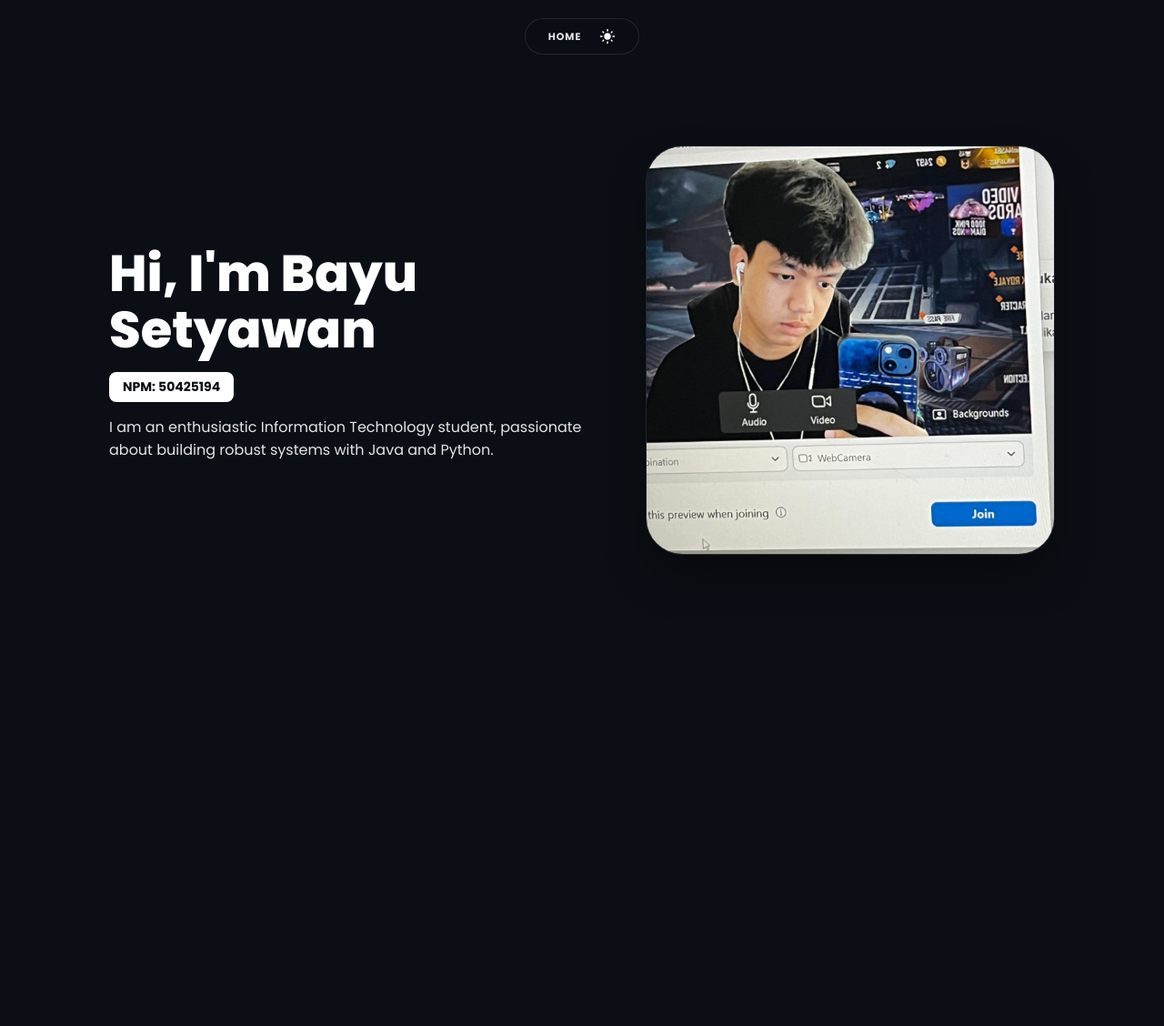
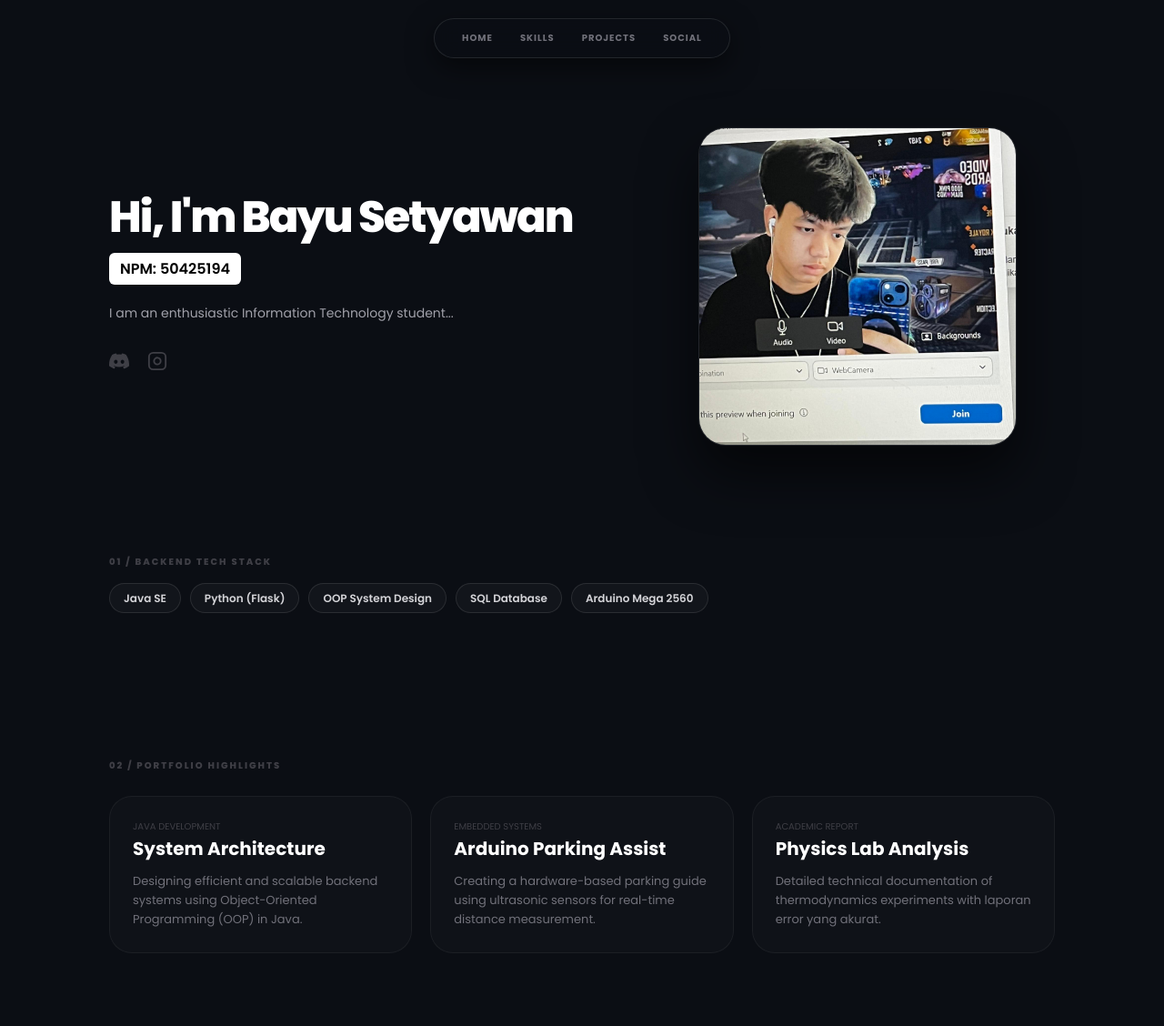
Before and after one commit to ApocalypzeRawr/beynonchalant, a Flask app: page / in a window 1280 px wide. Shown: the whole page at 91% size. Before the commit the page ends 610 px from the top, so only its background shows below. Run offline with Flask 3, Linux system fonts and the light colour scheme.

Commit message:
menambah section baru

```diff
--- a/api/app.py
+++ b/api/app.py
@@ -1,6 +1,7 @@
 from flask import Flask, render_template
 import os
 
+# Update bagian ini
 app = Flask(__name__,
             template_folder='../templates',
             static_folder='../static')
@@ -10,6 +11,6 @@ def home():
     data_diri = {
         "nama_lengkap": "Bayu Setyawan",
         "npm": "50425194",
-        "deskripsi": "I am an enthusiastic Information Technology student, passionate about building robust systems with Java and Python."
+        "deskripsi": "I am an enthusiastic Information Technology student..."
     }
     return render_template('index.html', data=data_diri)
--- a/templates/index.html
+++ b/templates/index.html
@@ -3,176 +3,207 @@
 <head>
     <meta charset="UTF-8">
     <meta name="viewport" content="width=device-width, initial-scale=1.0">
-    <title>Portfolio - {{ data.nama_lengkap }}</title>
+    <title>{{ data.nama_lengkap }} - Portfolio</title>
     <link href="https://fonts.googleapis.com/css2?family=Poppins:wght@300;400;500;600;700;800&display=swap" rel="stylesheet">
     <style>
-        :root {
-            --bg-color: #0B0E14;
-            --text-color: #E4E4E7;
-            --nav-bg: rgba(11, 14, 20, 0.8);
-            --accent-color: #ffffff;
-            --icon-fill: #ffffff;
+        /* CSS RESET */
+        * { margin: 0; padding: 0; box-sizing: border-box; }
+
+        html {
+            scroll-behavior: auto !important;
         }
-
-        [data-theme="light"] {
-            --bg-color: #F4F4F5;
-            --text-color: #18181B;
-            --nav-bg: rgba(255, 255, 255, 0.8);
-            --accent-color: #000000;
-            --icon-fill: #18181B;
-        }
-
-        * { margin: 0; padding: 0; box-sizing: border-box; }
 
         body {
             font-family: 'Poppins', sans-serif;
-            background-color: var(--bg-color);
-            color: var(--text-color);
-            transition: background-color 0.3s, color 0.3s;
+            background-color: #0B0E14;
+            color: #E4E4E7;
+            line-height: 1.6;
             overflow-x: hidden;
         }
 
-        /* Navbar / Toolbar */
-        .navbar {
-            display: flex;
-            justify-content: center;
-            padding: 20px 0;
-            position: fixed;
-            width: 100%;
-            top: 0;
-            z-index: 9999; /* Pastikan selalu di depan */
+        /* ANIMASI REVEAL */
+        @keyframes revealUp {
+            from { opacity: 0; transform: translateY(30px); filter: blur(10px); }
+            to { opacity: 1; transform: translateY(0); filter: blur(0); }
         }
 
+        /* NAVBAR MOBILE RESPONSIVE */
+        .navbar { display: flex; justify-content: center; padding: 20px 0; position: fixed; width: 100%; top: 0; z-index: 1000; }
         .nav-container {
-            background: var(--nav-bg);
+            background: rgba(11, 14, 20, 0.8);
             backdrop-filter: blur(15px);
-            padding: 10px 25px;
-            border-radius: 50px;
-            display: flex;
-            gap: 20px;
-            border: 1px solid rgba(255, 255, 255, 0.1);
+            padding: 8px 20px; border-radius: 50px;
+            box-shadow: 0 10px 30px rgba(0,0,0,0.5);
+            display: flex; gap: 10px; border: 1px solid rgba(255, 255, 255, 0.1);
+        }
+        .nav-item {
+            text-decoration: none;
+            color: #71717a;
+            font-size: 10px;
+            font-weight: 700;
+            text-transform: uppercase;
+            letter-spacing: 1px;
+            transition: 0.3s;
+            cursor: pointer;
+            padding: 5px 10px;
+        }
+        .nav-item:hover { color: #ffffff; }
+
+        /* HERO SECTION */
+        .hero-container {
+            max-width: 1100px;
+            margin: 140px auto 40px;
+            padding: 0 30px;
+            display: grid;
+            grid-template-columns: 1.3fr 1fr;
+            gap: 40px;
             align-items: center;
         }
 
-        .nav-item {
-            text-decoration: none;
-            color: var(--text-color);
-            font-size: 11px;
-            font-weight: 700;
-            text-transform: uppercase;
-            letter-spacing: 1px;
+        .main-title, .sub-title, .description-text, .hero-image img, .social-follow {
+            opacity: 0;
+            animation: revealUp 1.2s cubic-bezier(0.16, 1, 0.3, 1) forwards;
         }
 
-        /* Toggle Button Minimalis */
-        #theme-toggle {
-            background: none;
-            border: none;
-            cursor: pointer;
-            display: flex;
-            align-items: center;
-            padding: 0;
-            color: var(--icon-fill);
+        .main-title { font-size: 48px; font-weight: 800; line-height: 1; margin-bottom: 15px; letter-spacing: -2px; color: #ffffff; animation-delay: 0.1s; }
+        .sub-title { font-size: 16px; margin-bottom: 20px; background: #ffffff; color: #000; padding: 5px 12px; border-radius: 6px; display: inline-block; font-weight: 600; animation-delay: 0.3s; }
+        .description-text { color: #a1a1aa; font-size: 14px; margin-bottom: 30px; max-width: 500px; animation-delay: 0.5s; }
+
+        .hero-image { display: flex; justify-content: center; }
+        .hero-image img {
+            width: 100%; max-width: 350px; border-radius: 30px;
+            box-shadow: 0 30px 60px rgba(0,0,0,0.6);
+            animation-delay: 0.2s;
+            transition: transform 0.5s ease;
+            border: 1px solid rgba(255, 255, 255, 0.1);
         }
 
-        #theme-toggle svg {
-            width: 18px;
-            height: 18px;
-            fill: currentColor;
+        /* SECTION STACK & PROJECTS */
+        section { padding: 80px 30px; max-width: 1100px; margin: 0 auto; }
+        .section-label { font-size: 10px; font-weight: 800; text-transform: uppercase; color: #3f3f46; letter-spacing: 2px; margin-bottom: 15px; display: block; }
+
+        .skills-container { display: flex; flex-wrap: wrap; gap: 10px; margin-top: 15px; }
+        .skill-tag {
+            background: rgba(255, 255, 255, 0.03);
+            border: 1px solid rgba(255, 255, 255, 0.1);
+            padding: 6px 15px; border-radius: 50px;
+            font-size: 12px; font-weight: 600; color: #d4d4d8;
+            transition: 0.3s;
         }
 
-        /* Hero Content */
-        .hero-container {
-            max-width: 1100px;
-            margin: 160px auto 40px;
-            padding: 0 30px;
-            display: grid;
-            grid-template-columns: 1.2fr 1fr;
-            gap: 50px;
-            align-items: center;
+        .project-grid { display: grid; grid-template-columns: repeat(auto-fit, minmax(280px, 1fr)); gap: 20px; margin-top: 25px; }
+        .project-card {
+            background: rgba(255, 255, 255, 0.02);
+            border: 1px solid rgba(255, 255, 255, 0.05);
+            padding: 25px; border-radius: 25px;
+            transition: 0.4s ease;
         }
+        .project-card h3 { font-size: 20px; margin-bottom: 10px; color: #ffffff; }
+        .project-card p { font-size: 13px; color: #71717a; }
 
-        .main-title { font-size: 56px; font-weight: 800; color: var(--accent-color); line-height: 1.1; }
-        .npm-badge {
-            font-size: 14px;
-            margin: 15px 0;
-            background: var(--accent-color);
-            color: var(--bg-color);
-            padding: 6px 15px;
-            border-radius: 8px;
-            display: inline-block;
-            font-weight: 700;
-        }
-
-        .hero-image img {
-            width: 100%;
-            border-radius: 40px;
-            border: 1px solid rgba(255, 255, 255, 0.1);
-            box-shadow: 0 25px 50px -12px rgba(0,0,0,0.5);
-        }
-
+        /* MOBILE MEDIA QUERIES (CRITICAL) */
         @media (max-width: 850px) {
-            .hero-container { grid-template-columns: 1fr; text-align: center; margin-top: 120px; }
-            .hero-image { order: -1; }
-            .main-title { font-size: 38px; }
+            .hero-container {
+                grid-template-columns: 1fr;
+                text-align: center;
+                margin-top: 110px;
+                gap: 30px;
+            }
+            .hero-image { order: -1; } /* Foto pindah ke atas di mobile */
+            .main-title { font-size: 36px; }
+            .description-text { margin: 0 auto 30px; }
+            .social-follow { justify-content: center; }
+            .nav-container { padding: 6px 15px; gap: 5px; }
+            .nav-item { font-size: 9px; padding: 5px 8px; }
+            section { padding: 60px 20px; }
         }
     </style>
 </head>
 <body>
+
     <nav class="navbar">
         <div class="nav-container">
-            <a href="#" class="nav-item">Home</a>
-            <button id="theme-toggle" aria-label="Toggle Theme">
-                <!-- Ikon Matahari -->
-                <svg id="sun-icon" viewBox="0 0 24 24" style="display: none;">
-                    <path d="M12 7c-2.76 0-5 2.24-5 5s2.24 5 5 5 5-2.24 5-5-2.24-5-5-5zM2 13h2c.55 0 1-.45 1-1s-.45-1-1-1H2c-.55 0-1 .45-1 1s.45 1 1 1zm18 0h2c.55 0 1-.45 1-1s-.45-1-1-1h-2c-.55 0-1 .45-1 1s.45 1 1 1zM11 2v2c0 .55.45 1 1 1s1-.45 1-1V2c0-.55-.45-1-1-1s-1 .45-1 1zm0 18v2c0 .55.45 1 1 1s1-.45 1-1v-2c0-.55-.45-1-1-1s-1 .45-1 1zM5.99 4.58c-.39-.39-1.03-.39-1.41 0s-.39 1.03 0 1.41l1.06 1.06c.39.39 1.03.39 1.41 0s.39-1.03 0-1.41L5.99 4.58zm12.37 12.37c-.39-.39-1.03-.39-1.41 0s-.39 1.03 0 1.41l1.06 1.06c.39.39 1.03.39 1.41 0s.39-1.03 0-1.41l-1.06-1.06zm1.06-12.37c-.39-.39-1.03-.39-1.41 0l-1.06 1.06c-.39.39-.39 1.03 0 1.41s1.03.39 1.41 0l1.06-1.06c.39-.38.39-1.02 0-1.41zm-12.37 12.37c-.39-.39-1.03-.39-1.41 0l-1.06 1.06c-.39.39-.39 1.03 0 1.41s1.03.39 1.41 0l1.06-1.06c.39-.38.39-1.02 0-1.41z"/>
-                </svg>
-                <!-- Ikon Bulan -->
-                <svg id="moon-icon" viewBox="0 0 24 24">
-                    <path d="M12.12 22a9.91 9.91 0 0 1-7.07-2.93A10 10 0 1 1 12.12 2z"/>
-                </svg>
-            </button>
+            <span class="nav-item" onclick="scrollToElement('home')">Home</span>
+            <span class="nav-item" onclick="scrollToElement('skills')">Skills</span>
+            <span class="nav-item" onclick="scrollToElement('projects')">Projects</span>
+            <a href="https://instagram.com/beynonchalant" target="_blank" class="nav-item">Social</a>
         </div>
     </nav>
 
+    <div id="home"></div>
     <main class="hero-container">
         <div class="hero-text">
             <h1 class="main-title">Hi, I'm {{ data.nama_lengkap }}</h1>
-            <div class="npm-badge">NPM: {{ data.npm }}</div>
-            <p>{{ data.deskripsi }}</p>
+            <div class="sub-title">NPM: {{ data.npm }}</div>
+            <p class="description-text">{{ data.deskripsi }}</p>
+
+            <div class="social-follow" style="display: flex; gap: 20px; animation-delay: 0.7s;">
+                <a href="https://discord.com" target="_blank">
+                    <svg width="22" height="22" viewBox="0 0 24 24" fill="#3f3f46"><path d="M20.317 4.37a19.791 19.791 0 0 0-4.885-1.515.074.074 0 0 0-.079.037c-.21.375-.444.864-.608 1.25a18.27 18.27 0 0 0-5.487 0 12.64 12.64 0 0 0-.617-1.25.077.077 0 0 0-.079-.037A19.736 19.736 0 0 0 3.677 4.37a.07.07 0 0 0-.032.027C.533 9.046-.32 13.58.099 18.057a.082.082 0 0 0 .031.057 19.9 19.9 0 0 0 5.993 3.03.078.078 0 0 0 .084-.028 14.09 14.09 0 0 0 1.226-1.994.076.076 0 0 0-.041-.106 13.107 13.107 0 0 1-1.872-.892.077.077 0 0 1-.008-.128 10.2 10.2 0 0 0 .372-.292.074.074 0 0 1 .077-.01c3.928 1.793 8.18 1.793 12.062 0a.074.074 0 0 1 .078.01c.12.098.246.196.373.292a.077.077 0 0 1-.006.127 12.299 12.299 0 0 1-1.873.892.077.077 0 0 0-.041.107c.36.698.772 1.362 1.225 1.993a.076.076 0 0 0 .084.028 19.839 19.839 0 0 0 6.002-3.03.077.077 0 0 0 .032-.054c.5-5.177-.838-9.674-3.549-13.66a.061.061 0 0 0-.031-.03zM8.02 15.33c-1.183 0-2.157-1.085-2.157-2.419 0-1.333.955-2.419 2.157-2.419 1.21 0 2.176 1.096 2.157 2.42 0 1.333-.956 2.418-2.157 2.418zm7.975 0c-1.183 0-2.157-1.085-2.157-2.419 0-1.333.955-2.419 2.157-2.419 1.21 0 2.176 1.096 2.157 2.42 0 1.333-.946 2.418-2.157 2.418z"/></svg>
+                </a>
+                <a href="https://instagram.com/beynonchalant" target="_blank">
+                    <svg width="22" height="22" viewBox="0 0 24 24" fill="none" stroke="#3f3f46" stroke-width="2"><rect x="2" y="2" width="20" height="20" rx="5" ry="5"></rect><path d="M16 11.37A4 4 0 1 1 12.63 8 4 4 0 0 1 16 11.37z"></path><line x1="17.5" y1="6.5" x2="17.51" y2="6.5"></line></svg>
+                </a>
+            </div>
         </div>
         <div class="hero-image">
-            <img src="{{ url_for('static', filename='profile.jpg') }}" alt="Profile Photo">
+            <img src="{{ url_for('static', filename='profile.jpg') }}" alt="Profile">
         </div>
     </main>
 
+    <section id="skills">
+        <span class="section-label">01 / Backend Tech Stack</span>
+        <div class="skills-container">
+            <span class="skill-tag">Java SE</span>
+            <span class="skill-tag">Python (Flask)</span>
+            <span class="skill-tag">OOP System Design</span>
+            <span class="skill-tag">SQL Database</span>
+            <span class="skill-tag">Arduino Mega 2560</span>
+        </div>
+    </section>
+
+    <section id="projects">
+        <span class="section-label">02 / Portfolio Highlights</span>
+        <div class="project-grid">
+            <div class="project-card">
+                <p style="font-size: 10px; color: #3f3f46; text-transform: uppercase;">Java Development</p>
+                <h3>System Architecture</h3>
+                <p>Designing efficient and scalable backend systems using Object-Oriented Programming (OOP) in Java.</p>
+            </div>
+            <div class="project-card">
+                <p style="font-size: 10px; color: #3f3f46; text-transform: uppercase;">Embedded Systems</p>
+                <h3>Arduino Parking Assist</h3>
+                <p>Creating a hardware-based parking guide using ultrasonic sensors for real-time distance measurement.</p>
+            </div>
+            <div class="project-card">
+                <p style="font-size: 10px; color: #3f3f46; text-transform: uppercase;">Academic Report</p>
+                <h3>Physics Lab Analysis</h3>
+                <p>Detailed technical documentation of thermodynamics experiments with laporan error yang akurat.</p>
+            </div>
+        </div>
+    </section>
+
     <script>
-        const toggleBtn = document.getElementById('theme-toggle');
-        const sunIcon = document.getElementById('sun-icon');
-        const moonIcon = document.getElementById('moon-icon');
-        const htmlElement = document.documentElement;
+        function scrollToElement(id) {
+            const element = document.getElementById(id);
+            if (element) {
+                const offset = 80;
+                const bodyRect = document.body.getBoundingClientRect().top;
+                const elementRect = element.getBoundingClientRect().top;
+                const elementPosition = elementRect - bodyRect;
+                const offsetPosition = elementPosition - offset;
 
-        function updateIcons(theme) {
-            if (theme === 'light') {
-                sunIcon.style.display = 'none';
-                moonIcon.style.display = 'block';
-            } else {
-                sunIcon.style.display = 'block';
-                moonIcon.style.display = 'none';
+                window.scrollTo({
+                    top: offsetPosition,
+                    behavior: 'smooth'
+                });
             }
         }
 
-        const savedTheme = localStorage.getItem('theme') || 'dark';
-        htmlElement.setAttribute('data-theme', savedTheme);
-        updateIcons(savedTheme);
+        if (history.scrollRestoration) {
+            history.scrollRestoration = 'manual';
+        }
+    </script>
 
-        toggleBtn.addEventListener('click', () => {
-            const currentTheme = htmlElement.getAttribute('data-theme');
-            const newTheme = currentTheme === 'light' ? 'dark' : 'light';
-
-            htmlElement.setAttribute('data-theme', newTheme);
-            localStorage.setItem('theme', newTheme);
-            updateIcons(newTheme);
-        });
-    </script>
 </body>
 </html>
```
Also changed, not shown: vercel.json.
